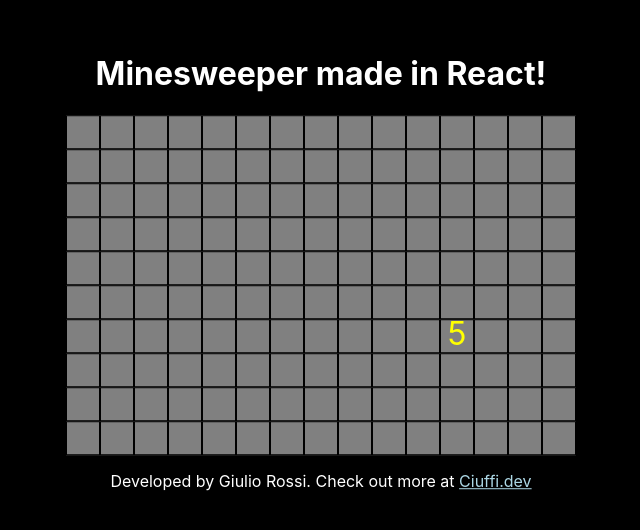
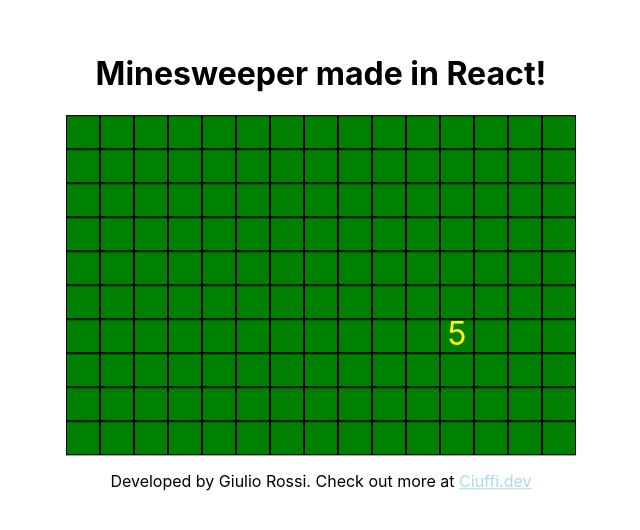
Before and after one commit to Ciuffi/React-Minesweeper, a React (Create React App) app: page / in a window 1280 px wide. Shown: the part 112-642 px from the top of the page, without its empty margins (319-959 px from the left). Built offline with nearby package versions, Linux system fonts and the light colour scheme.

Commit message:
add browser preference support

```diff
--- a/src/App.css
+++ b/src/App.css
@@ -1,9 +1,5 @@
 #container {
   height: 400px;
-}
-
-body {
-  background-color: black;
 }
 
 .App {
@@ -13,11 +9,10 @@ body {
   left: 50%;
   -webkit-transform: translate(-50%, -20%);
   transform: translate(-50%, -20%);
-  color: white;
 }
 .gridPiece {
   border: black solid 1px;
-  background-color: grey;
+  background-color: green;
   width: 1em;
   min-width: 1em;
   height: 1em;
@@ -28,3 +23,23 @@ body {
   font-size: 2em;
   line-height: 0.9em;
 }
+
+@media (prefers-color-scheme: dark) {
+  body {
+    background-color: black;
+    color: white;
+  }
+  .gridPiece {
+    background-color: grey;
+  }
+}
+
+@media (prefers-color-scheme: light) {
+  body {
+    background-color: white;
+    color: black;
+  }
+  .gridPiece {
+    background-color: green;
+  }
+}
--- a/src/App.js
+++ b/src/App.js
@@ -59,7 +59,7 @@ const GridPiece = ({
       }}
       className="gridPiece"
       style={{
-        backgroundColor: shown && isbomb ? "red" : flagged ? "yellow" : "grey"
+        backgroundColor: shown && isbomb ? "red" : flagged ? "yellow" : null
       }}
     >
       {shown && !isbomb ? number : null}
```
